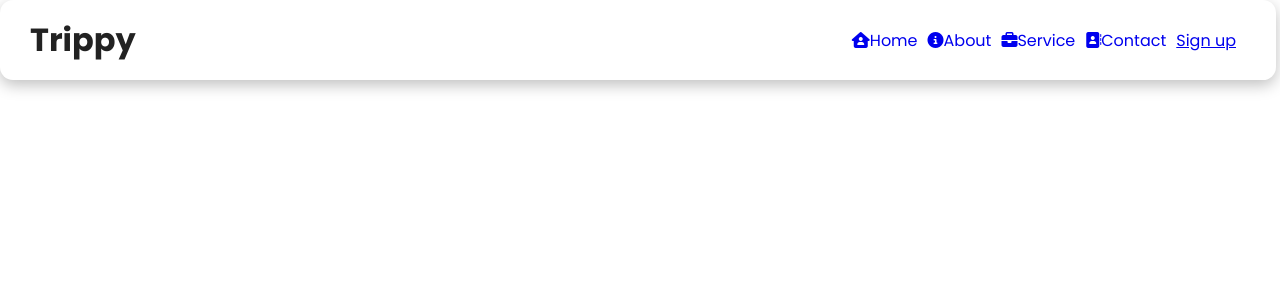
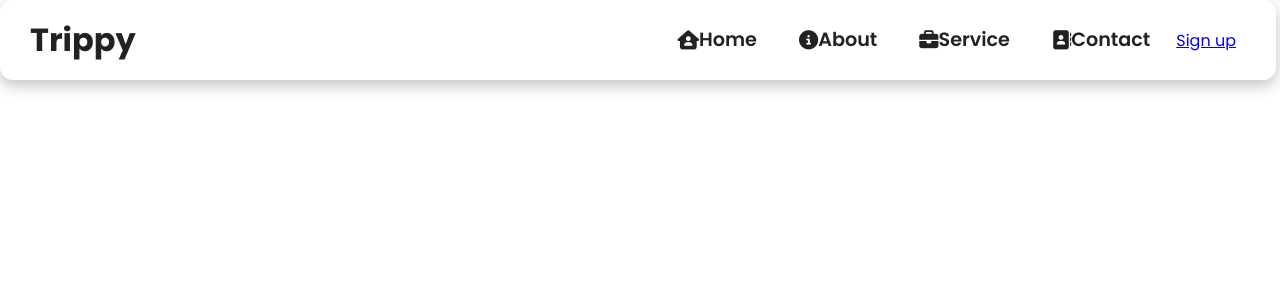
Before and after one commit to jegbune/CRUD-App, a React (Create React App) app: page / in a window 1280 px wide. Shown: the top 300 px of the page. Built offline with nearby package versions, Linux system fonts and the light colour scheme.

Commit message:
React NavBar Styling

```diff
--- a/src/components/NavbarStyles.css
+++ b/src/components/NavbarStyles.css
@@ -25,4 +25,9 @@
 
 .nav-links{
     text-decoration: none;
+    color: #222;
+    font-size:1.2rem;
+    font-weight: 600;
+    padding: 0.7rem 1rem;
+    white-space: nowrap;
 }
```
Also changed, not shown: 1 other file (tests, documents, lock files or other folders).
